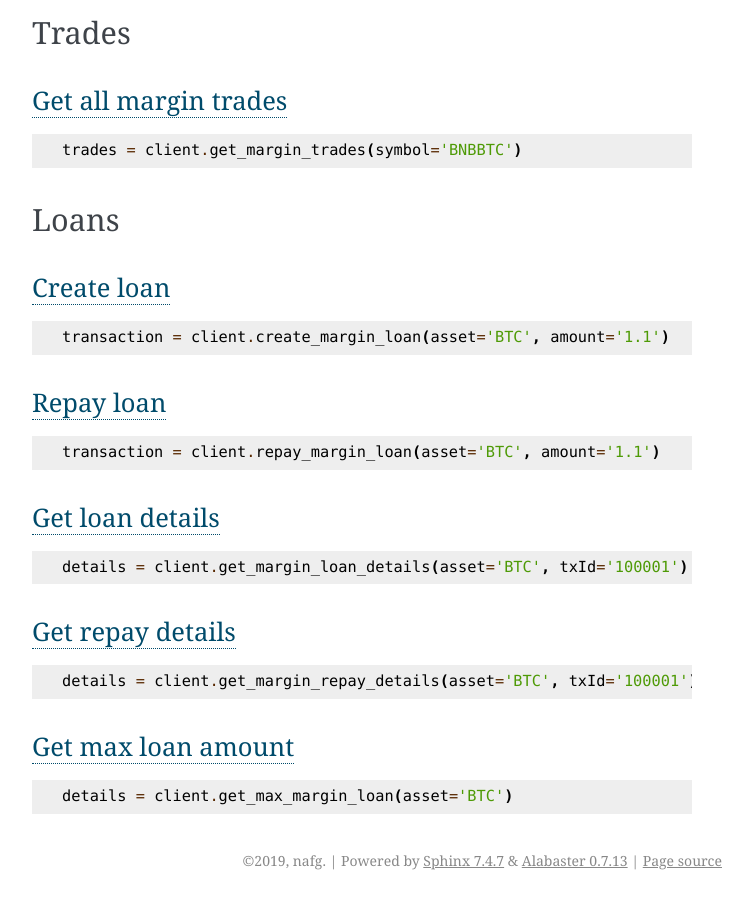
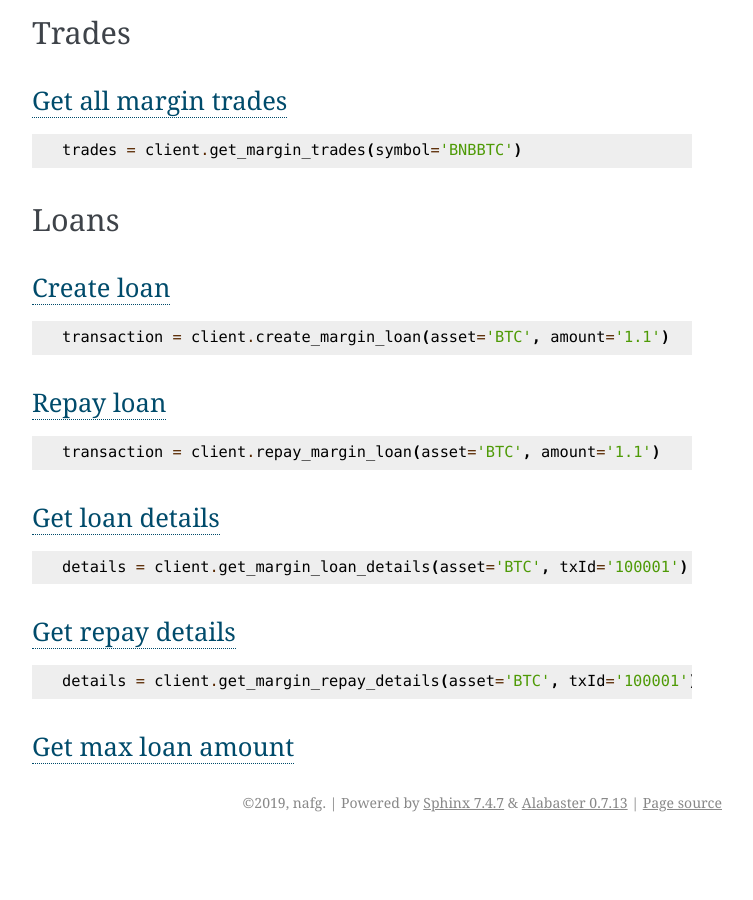
Before and after one commit to nelsonjava/doc, a Sphinx documentation site: the page built from source/margin.rst, in a window 1280 px wide and 900 px high, scrolled down 2416 px. Shown: the whole window, without its empty margins (388-1141 px from the left). Built offline with Sphinx 7.4.7, drawn with Linux system fonts in a browser that asks for light colours; after the commit the page ends 3258 px from its top, so only the background shows below that.

Commit message:
first commit

```diff
--- a/source/margin.rst
+++ b/source/margin.rst
@@ -183,7 +183,3 @@ Loans
 
 `Get max loan amount <binance.html#binance.client.Client.get_max_margin_loan>`_
 ^^^^^^^^^^^^^^^^^^^^^^^^^^^^^^^^^^^^^^^^^^^^^^^^^^^^^^^^^^^^^^^^^^^^^^^^^^^^^^^
-
-.. code:: python
-
-    details = client.get_max_margin_loan(asset='BTC')
```
